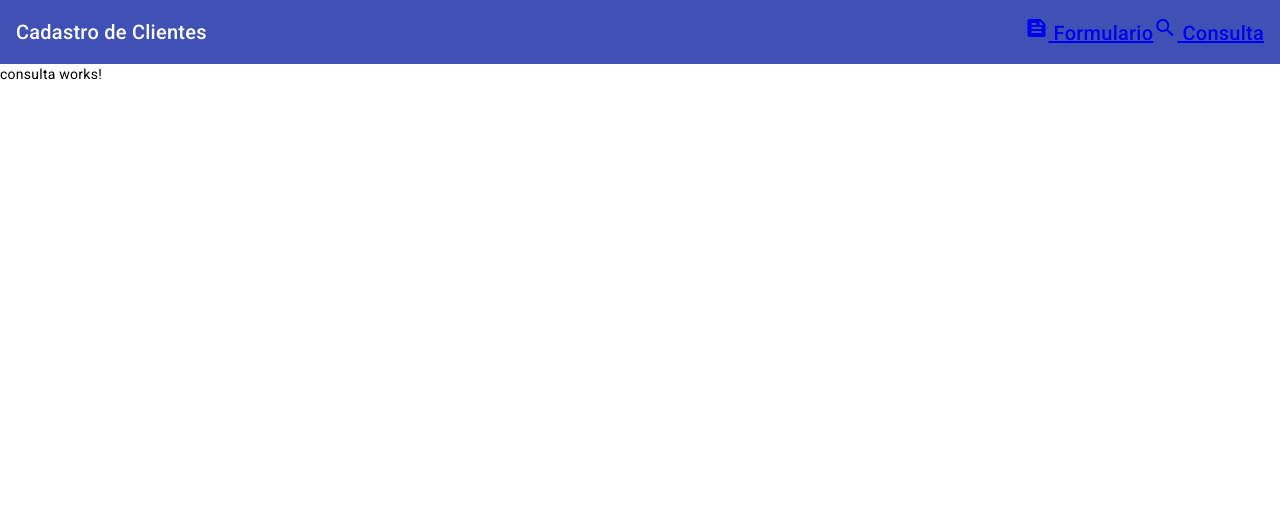
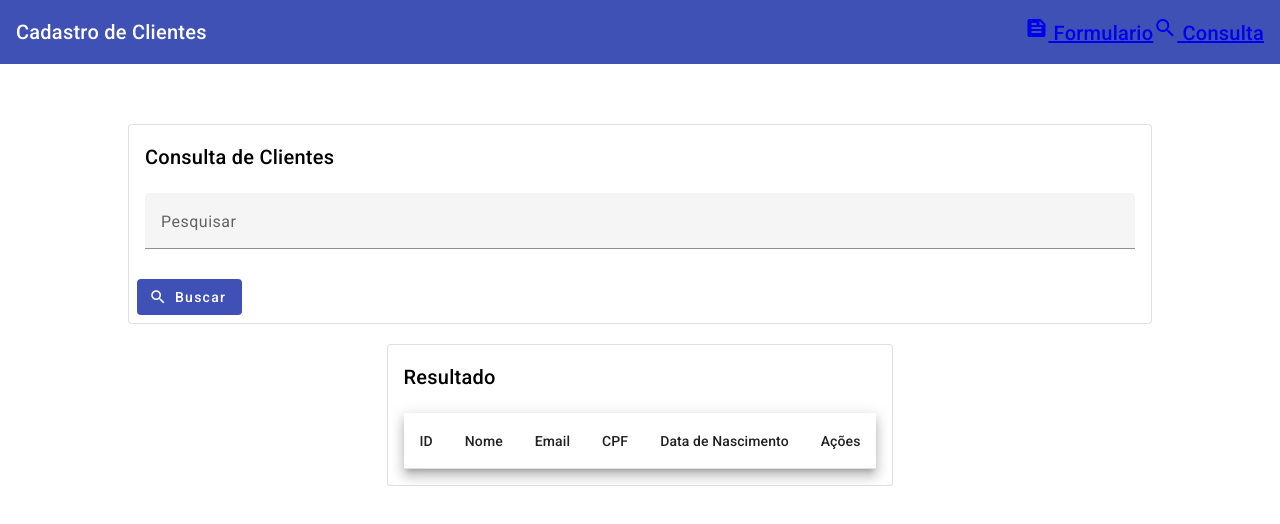
Before and after one commit to rafael-carmo/curso-angular-dougllas-sousa-crud-angular-material, an Angular app: page /consulta in a window 1280 px wide. Shown: the top 524 px of the page. Built offline with nearby package versions, Linux system fonts and the light colour scheme.

Commit message:
:sparkles: feat: Enhance Consulta component with client search functionality and results display

```diff
--- a/src/app/components/consulta/consulta.component.html
+++ b/src/app/components/consulta/consulta.component.html
@@ -1 +1,85 @@
-<p>consulta works!</p>
+<div fxLayout="row" fxLayoutAlign="center">
+  <div fxLayout="column" style="width: 80%;" class="full-width">
+    <form class="mt-60" #buscaForm="ngForm">
+      <mat-card appearance="outlined">
+        <mat-card-header>
+          <mat-card-title>Consulta de Clientes</mat-card-title>
+        </mat-card-header>
+        <mat-card-content class="mt-20">
+          <div fxLayout="row">
+            <div fxLayout="column" class="full-width">
+              <mat-form-field appearance="fill">
+                <mat-label>Pesquisar</mat-label>
+                <input matInput placeholder="Ex: josé">
+              </mat-form-field>
+            </div>
+          </div>
+        </mat-card-content>
+        <mat-card-actions>
+          <button mat-flat-button color="primary">
+            <mat-icon fontIcon="search"></mat-icon>
+            Buscar
+          </button>
+        </mat-card-actions>
+      </mat-card>
+    </form>
+  </div>
+</div>
+
+<div fxLayout="row" fxLayoutAlign="center" class="mt-20">
+  <div fxLayout="column">
+      <mat-card appearance="outlined">
+        <mat-card-header>
+          <mat-card-title>Resultado</mat-card-title>
+        </mat-card-header>
+        <mat-card-content class="mt-20">
+          <div fxLayout="row">
+            <div fxLayout="column" class="full-width">
+              <table mat-table [dataSource]="clientes" class="mat-elevation-z8">
+                <ng-container matColumnDef="id">
+                  <th mat-header-cell *matHeaderCellDef>ID</th>
+                  <td mat-cell *matCellDef="let cliente">{{ cliente.id }}</td>
+                </ng-container>
+
+                <ng-container matColumnDef="nome">
+                  <th mat-header-cell *matHeaderCellDef>Nome</th>
+                  <td mat-cell *matCellDef="let cliente">{{ cliente.nome }}</td>
+                </ng-container>
+
+                <ng-container matColumnDef="email">
+                  <th mat-header-cell *matHeaderCellDef>Email</th>
+                  <td mat-cell *matCellDef="let cliente">{{ cliente.email }}</td>
+                </ng-container>
+
+                <ng-container matColumnDef="cpf">
+                  <th mat-header-cell *matHeaderCellDef>CPF</th>
+                  <td mat-cell *matCellDef="let cliente">{{ cliente.cpf }}</td>
+                </ng-container>
+
+                <ng-container matColumnDef="dataNascimento">
+                  <th mat-header-cell *matHeaderCellDef>Data de Nascimento</th>
+                  <td mat-cell *matCellDef="let cliente">{{ cliente.dataNascimento }}</td>
+                </ng-container>
+
+                <ng-container matColumnDef="acoes">
+                  <th mat-header-cell *matHeaderCellDef>Ações</th>
+                  <td mat-cell *matCellDef="let cliente">
+                    <button mat-icon-button color="primary">
+                      <mat-icon>edit</mat-icon>
+                    </button>
+                    <button mat-icon-button color="warn">
+                      <mat-icon>delete</mat-icon>
+                    </button>
+                  </td>
+                </ng-container>
+
+                <tr mat-header-row *matHeaderRowDef="displayedColumns"></tr>
+                <tr mat-row *matRowDef="let row; columns: displayedColumns;"></tr>
+
+              </table>
+            </div>
+          </div>
+        </mat-card-content>
+      </mat-card>
+  </div>
+</div>
--- a/src/app/components/consulta/consulta.component.ts
+++ b/src/app/components/consulta/consulta.component.ts
@@ -1,11 +1,43 @@
-import { Component } from '@angular/core';
+import { Component, OnInit } from '@angular/core';
+import { CommonModule } from "@angular/common";
+import { FlexLayoutModule } from '@angular/flex-layout';
+import { FormsModule } from '@angular/forms';
+import { MatButtonModule } from '@angular/material/button';
+import { MatCardModule } from '@angular/material/card';
+import { MatFormFieldModule } from '@angular/material/form-field';
+import { MatIconModule } from '@angular/material/icon';
+import { MatInputModule } from '@angular/material/input';
+import {MatTableModule} from '@angular/material/table';
+import { ClienteService } from '../../services/cliente/cliente.service';
+import { Cliente } from '../cadastro/cliente';
 
 @Component({
   selector: 'app-consulta',
-  imports: [],
+  imports: [
+    FlexLayoutModule,
+    MatCardModule,
+    MatFormFieldModule,
+    MatInputModule,
+    MatButtonModule,
+    MatIconModule,
+    FormsModule,
+    MatTableModule,
+  ],
   templateUrl: './consulta.component.html',
   styleUrl: './consulta.component.scss'
 })
-export class ConsultaComponent {
+export class ConsultaComponent implements OnInit {
 
+  displayedColumns: string[] = ['id', 'nome', 'email', 'cpf', 'dataNascimento', 'acoes'];
+  clientes: Cliente[] = [];
+  constructor(private clienteService: ClienteService) { }
+
+  ngOnInit(): void {
+    this.carregarClientes();
+  }
+
+  carregarClientes(): void {
+    this.clientes = this.clienteService.pesquisarClientes('');
+    console.table(this.clientes);
+  }
 }
--- a/src/app/services/cliente/cliente.service.ts
+++ b/src/app/services/cliente/cliente.service.ts
@@ -26,7 +26,12 @@ static REPO_CLIENTES = '_CLIENTES';
     localStorage.setItem(ClienteService.REPO_CLIENTES, JSON.stringify(clientes));
   }
 
-  obterStorage(): Cliente[] {
+  pesquisarClientes(nome: string): Cliente[] {
+    const clientes = this.obterStorage();
+    return clientes;
+  }
+
+  private obterStorage(): Cliente[] {
     const clientesJson = localStorage.getItem(ClienteService.REPO_CLIENTES);
     if (clientesJson) {
       return JSON.parse(clientesJson);
```
